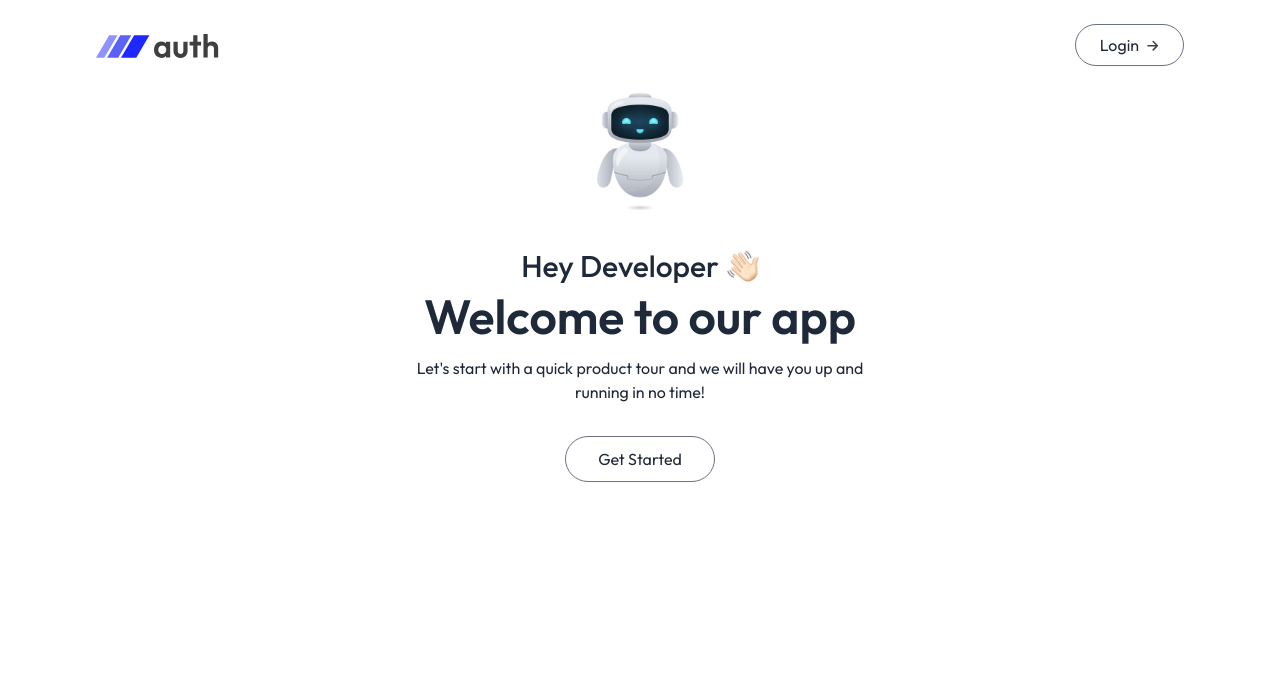
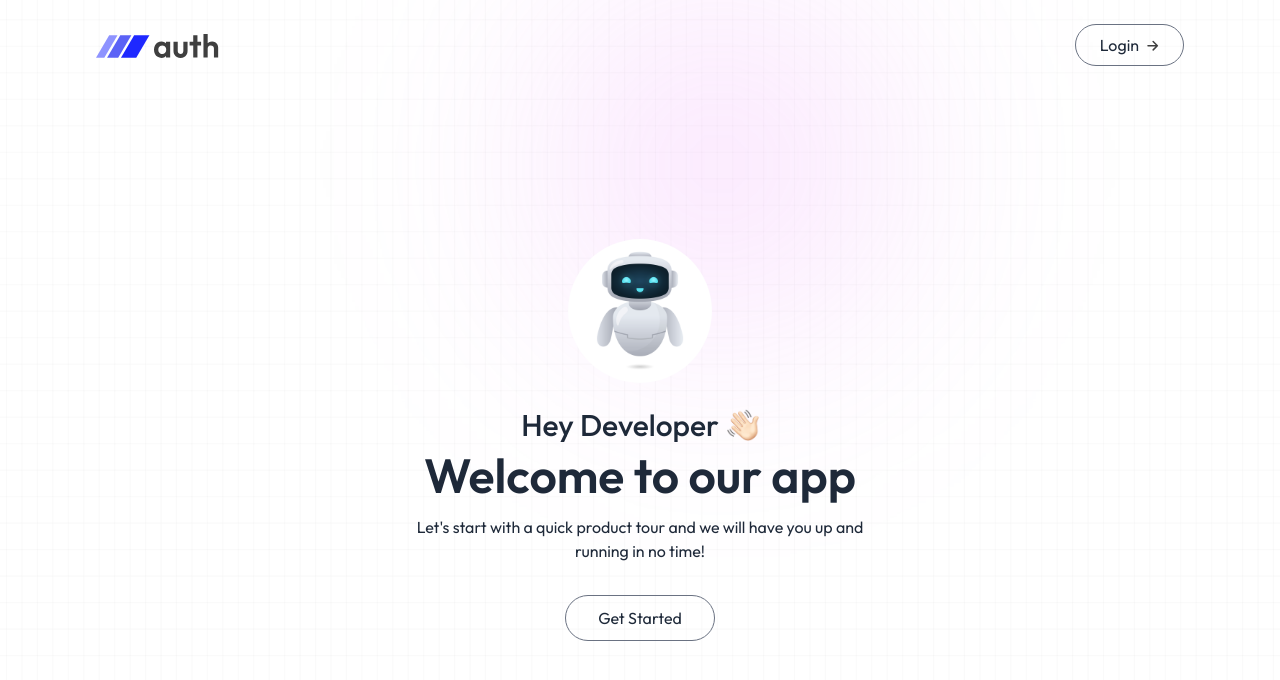
Before and after one commit to riponmondalbd/mern-authentication, a React (Vite) app in the folder client/: page / in a window 1280 px wide. Shown: the top 680 px of the page. Built offline with nearby package versions, Linux system fonts and the light colour scheme.

Commit message:
add image background to home page

```diff
--- a/client/src/pages/Home.jsx
+++ b/client/src/pages/Home.jsx
@@ -3,7 +3,7 @@
 
 const Home = () => {
   return (
-    <div>
+    <div className="flex flex-col items-center justify-center min-h-screen bg-[url('/bg_img.png')]">
       <Navbar />
       <Header />
     </div>
```
